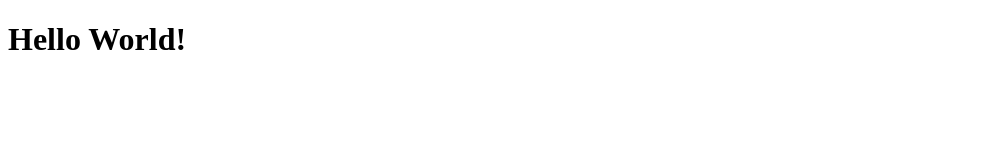
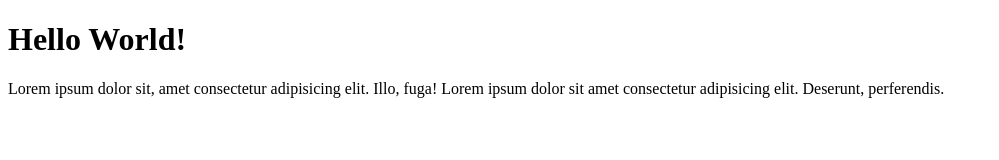
Before and after one commit to john-kodego/github-project-demo, a plain HTML site: page index.html in a window 1280 px wide. Shown: the whole page, without its empty margins (0-999 px from the left). Drawn offline with Linux system fonts and the light colour scheme.

Commit message:
paul-index

```diff
--- a/index.html
+++ b/index.html
@@ -8,5 +8,10 @@
 </head>
 <body>
     <h1>Hello World!</h1>
+    <div>
+        Lorem ipsum dolor sit, amet consectetur adipisicing elit. Illo, fuga!
+        Lorem ipsum dolor sit amet consectetur adipisicing elit. Deserunt, perferendis.
+
+    </div>
 </body>
 </html>
```
